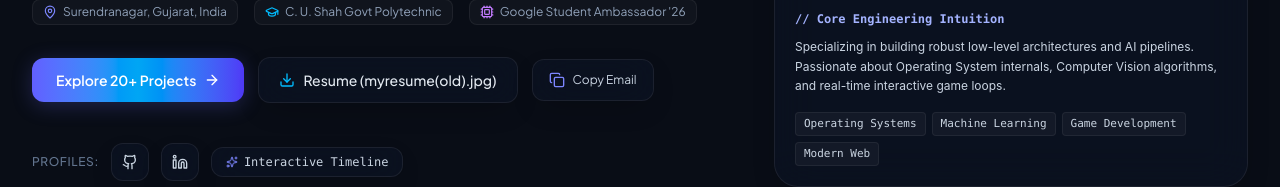
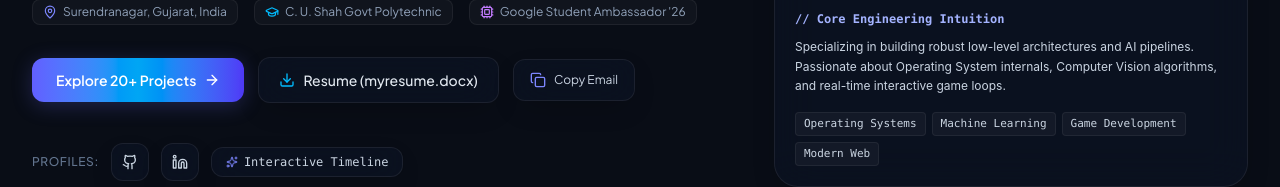
Before and after one commit to Rudra-Joshi0509/MyPortfolio_2026, a React (Vite) app: page / in a window 1280 px wide. Shown: the part 453-640 px from the top of the page. Built offline with nearby package versions, Linux system fonts and the light colour scheme.

Commit message:
Update profile picture to profile.jpg and resume to myresume.docx

```diff
--- a/src/data/portfolioData.ts
+++ b/src/data/portfolioData.ts
@@ -59,8 +59,8 @@ export const PORTFOLIO_DATA = {
     githubUsername: "Rudra-Joshi0509",
     linkedin: "https://www.linkedin.com/in/rudra-joshi0509",
     linkedinHandle: "rudra-joshi0509",
-    resumeFileName: "myresume(old).jpg",
-    resumeUrl: "/myresume(old).jpg",
+    resumeFileName: "myresume.docx",
+    resumeUrl: "./myresume.docx",
     avatarPlaceholder: "./profile.jpg",
     stats: {
       cgpa: "9.46",
```
